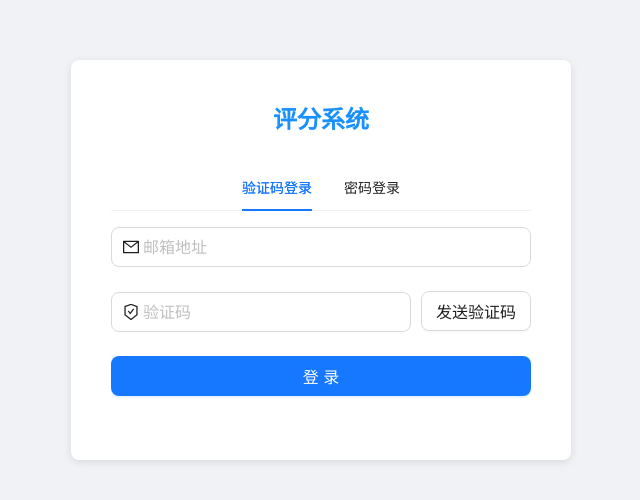
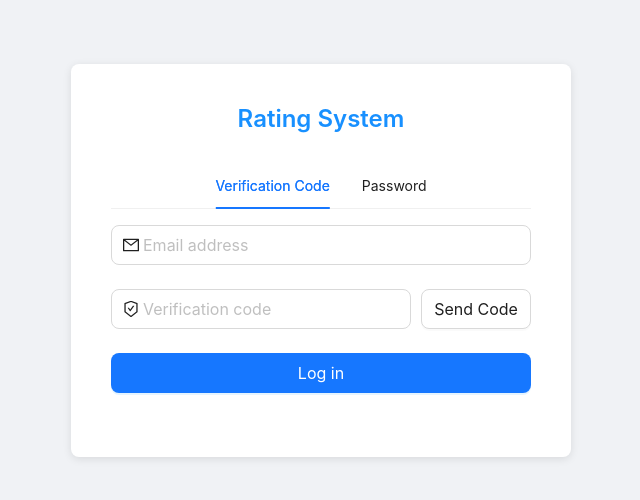
Before and after one commit to carolineacc/Rating-system, a React (Vite) app in the folder frontend/: page /login in a window 1280 px wide. Shown: the part 140-640 px from the top of the page, without its empty margins (319-959 px from the left). Built offline with nearby package versions, Linux system fonts and the light colour scheme; no server answers.

Commit message:
Add files via upload
English version update

```diff
--- a/frontend/src/pages/LoginPage.jsx
+++ b/frontend/src/pages/LoginPage.jsx
@@ -20,14 +20,14 @@ function LoginPage() {
    */
   const handleSendCode = async (email) => {
     if (!email) {
-      message.warning('请先输入邮箱地址');
+      message.warning('Please enter your email address first');
       return;
     }
 
     try {
       setSendingCode(true);
       await sendEmailCode(email);
-      message.success('验证码已发送，请查收邮件');
+      message.success('Verification code sent. Please check your email.');
 
       // 开始倒计时（60秒）
       setCountdown(60);
@@ -54,7 +54,7 @@ function LoginPage() {
     try {
       setLoading(true);
       await loginByEmailCode(values.email, values.code);
-      message.success('登录成功');
+      message.success('Login successful');
 
       // 根据用户角色跳转到不同页面
       const user = getLocalUser();
@@ -77,7 +77,7 @@ function LoginPage() {
     try {
       setLoading(true);
       await loginByPassword(values.email, values.password);
-      message.success('登录成功');
+      message.success('Login successful');
 
       // 根据用户角色跳转到不同页面
       const user = getLocalUser();
@@ -96,7 +96,7 @@ function LoginPage() {
   return (
     <div className="page-container">
       <div className="card-container">
-        <h1 className="page-title">评分系统</h1>
+        <h1 className="page-title">Rating System</h1>
 
         <Tabs
           defaultActiveKey="code"
@@ -104,7 +104,7 @@ function LoginPage() {
           items={[
             {
               key: 'code',
-              label: '验证码登录',
+              label: 'Verification Code',
               children: (
                 // 邮箱验证码登录表单
                 <Form
@@ -116,13 +116,13 @@ function LoginPage() {
                   <Form.Item
                     name="email"
                     rules={[
-                      { required: true, message: '请输入邮箱地址' },
-                      { type: 'email', message: '请输入有效的邮箱地址' }
+                      { required: true, message: 'Please enter email address' },
+                      { type: 'email', message: 'Please enter a valid email address' }
                     ]}
                   >
                     <Input
                       prefix={<MailOutlined />}
-                      placeholder="邮箱地址"
+                      placeholder="Email address"
                     />
                   </Form.Item>
 
@@ -130,24 +130,24 @@ function LoginPage() {
                     <Form.Item
                       name="code"
                       noStyle
-                      rules={[{ required: true, message: '请输入验证码' }]}
+                      rules={[{ required: true, message: 'Please enter verification code' }]}
                     >
                       <Input
                         prefix={<SafetyCertificateOutlined />}
-                        placeholder="验证码"
+                        placeholder="Verification code"
                         style={{ width: 'calc(100% - 120px)' }}
                       />
                     </Form.Item>
                     <Button
                       style={{ width: '110px', marginLeft: '10px' }}
                       onClick={() => {
-                        const form = document.querySelector('input[placeholder="邮箱地址"]');
+                        const form = document.querySelector('input[placeholder="Email address"]');
                         handleSendCode(form?.value);
                       }}
                       loading={sendingCode}
                       disabled={countdown > 0}
                     >
-                      {countdown > 0 ? `${countdown}秒后重发` : '发送验证码'}
+                      {countdown > 0 ? `Resend in ${countdown}s` : 'Send Code'}
                     </Button>
                   </Form.Item>
 
@@ -158,7 +158,7 @@ function LoginPage() {
                       className="full-width-button"
                       loading={loading}
                     >
-                      登录
+                      Log in
                     </Button>
                   </Form.Item>
                 </Form>
@@ -166,9 +166,8 @@ function LoginPage() {
             },
             {
               key: 'password',
-              label: '密码登录',
+              label: 'Password',
               children: (
-                // 账号密码登录表单
                 <Form
                   name="passwordLogin"
                   onFinish={handlePasswordLogin}
@@ -178,23 +177,23 @@ function LoginPage() {
                   <Form.Item
                     name="email"
                     rules={[
-                      { required: true, message: '请输入邮箱地址' },
-                      { type: 'email', message: '请输入有效的邮箱地址' }
+                      { required: true, message: 'Please enter email address' },
+                      { type: 'email', message: 'Please enter a valid email address' }
                     ]}
                   >
                     <Input
                       prefix={<MailOutlined />}
-                      placeholder="邮箱地址"
+                      placeholder="Email address"
                     />
                   </Form.Item>
 
                   <Form.Item
                     name="password"
-                    rules={[{ required: true, message: '请输入密码' }]}
+                    rules={[{ required: true, message: 'Please enter password' }]}
                   >
                     <Input.Password
                       prefix={<LockOutlined />}
-                      placeholder="密码"
+                      placeholder="Password"
                     />
                   </Form.Item>
 
@@ -205,7 +204,7 @@ function LoginPage() {
                       className="full-width-button"
                       loading={loading}
                     >
-                      登录
+                      Log in
                     </Button>
                   </Form.Item>
                 </Form>
```
